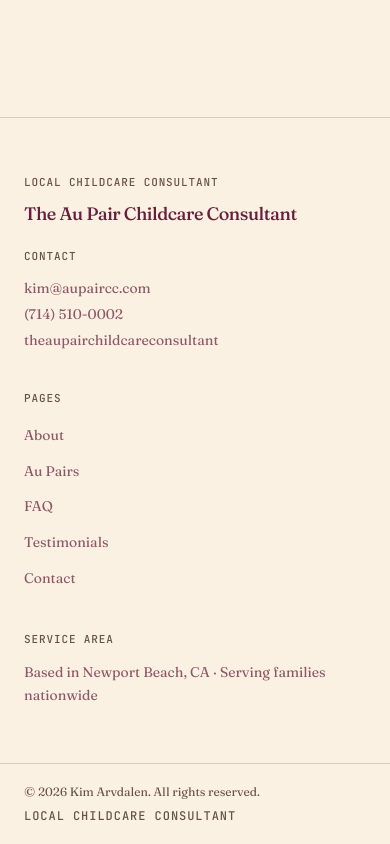
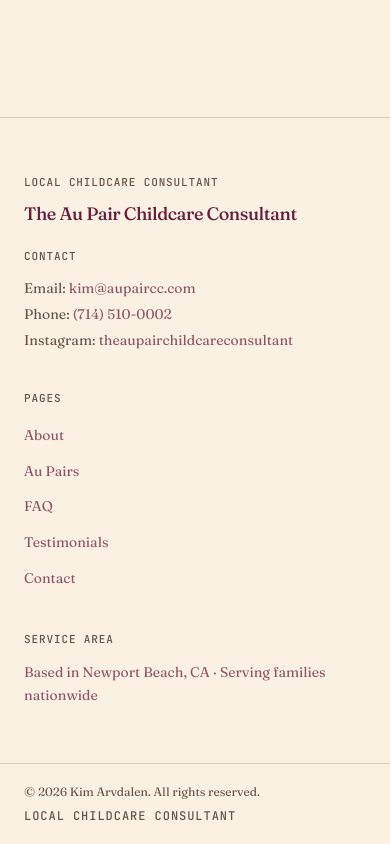
Before and after one commit to hansulteliahs-oss/Lead-gen-sales-optimization, a Next.js app in the folder Website/: page / in a window 390 px wide. Shown: the part 3622-4466 px from the top of the page. Built offline with nearby package versions, Linux system fonts and the light colour scheme; no server answers.

Commit message:
content: add Email/Phone/Instagram labels in footer contact block
Co-Authored-By: Claude Opus 4.7 (1M context) <noreply@anthropic.com>

```diff
--- a/Website/components/LccWebFooter.tsx
+++ b/Website/components/LccWebFooter.tsx
@@ -33,29 +33,32 @@ export default function LccWebFooter({ lccName }: { lccName: string }) {
           <div className="mt-5 font-mono text-[11px] uppercase tracking-[0.08em] text-brand-bark leading-relaxed">
             Contact
           </div>
-          <ul className="mt-3 space-y-1.5 text-sm">
+          <ul className="mt-3 space-y-1.5 text-sm text-brand-ink-soft">
             <li>
+              <span className="text-brand-bark">Email:</span>{' '}
               <a
                 href={`mailto:${EMAIL}`}
-                className="text-brand-ink-soft hover:text-brand-ink transition-colors duration-200 ease-out-quart"
+                className="hover:text-brand-ink transition-colors duration-200 ease-out-quart"
               >
                 {EMAIL}
               </a>
             </li>
             <li>
+              <span className="text-brand-bark">Phone:</span>{' '}
               <a
                 href={`tel:${PHONE_TEL}`}
-                className="text-brand-ink-soft hover:text-brand-ink transition-colors duration-200 ease-out-quart"
+                className="hover:text-brand-ink transition-colors duration-200 ease-out-quart"
               >
                 {PHONE_DISPLAY}
               </a>
             </li>
             <li>
+              <span className="text-brand-bark">Instagram:</span>{' '}
               <a
                 href={INSTAGRAM_URL}
                 target="_blank"
                 rel="noopener noreferrer"
-                className="text-brand-ink-soft hover:text-brand-ink transition-colors duration-200 ease-out-quart"
+                className="hover:text-brand-ink transition-colors duration-200 ease-out-quart"
               >
                 {INSTAGRAM_HANDLE}
               </a>
```
